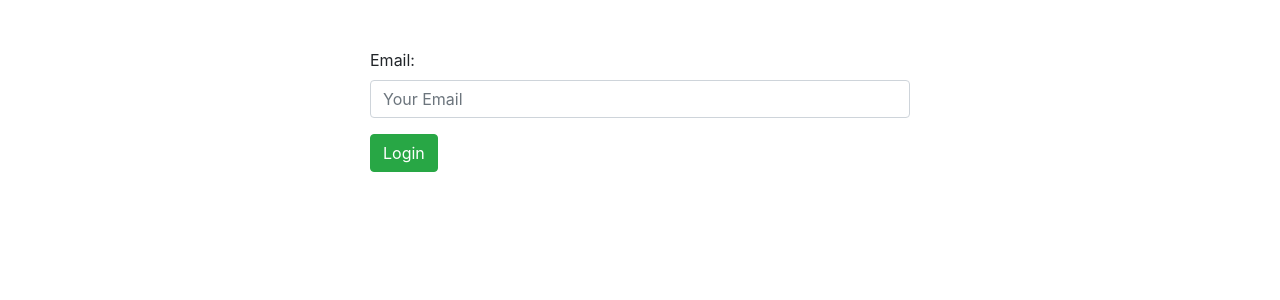
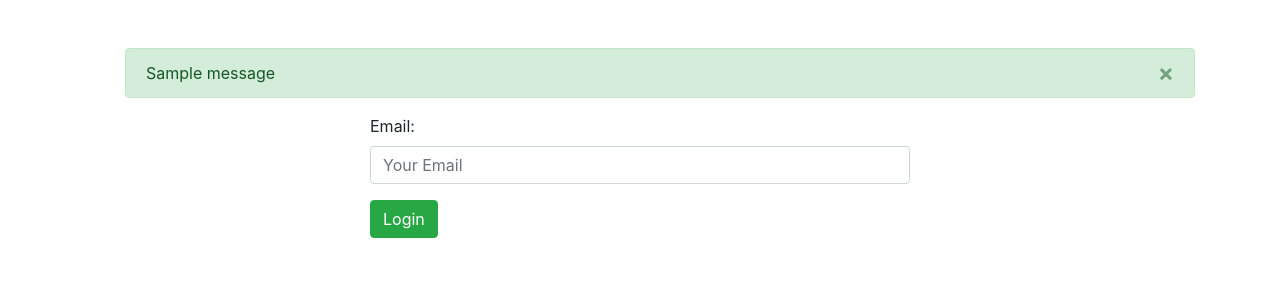
Before and after one commit to umutbektas/django-ecommerce, a Django app: page /accounts/guest/register/ in a window 1280 px wide. Shown: the part 56-356 px from the top of the page. Run offline with Django 3.2, Linux system fonts and the light colour scheme; tables that the repository leaves empty hold one stand-in row (values such as "Sample post"); one stand-in notice (Sample message) is shown; some libraries are stand-ins or nearby versions.

Commit message:
error message added to login page

```diff
--- a/accounts/views.py
+++ b/accounts/views.py
@@ -3,6 +3,7 @@ from django.contrib.auth import get_user_model, authenticate, login
 from .forms import RegisterForm, LoginForm, GuestForm
 from .models import GuestEmail
 from django.utils.http import is_safe_url
+from django.contrib import messages
 
 User = get_user_model()
 
@@ -52,7 +53,7 @@ def login_page(request):
             else:
                 return redirect('home_url')
         else:
-            print("Login error")
+            messages.warning(request, 'Credentials error.')
 
     return render(request, "accounts/login.html", context)
 
--- a/templates/accounts/login.html
+++ b/templates/accounts/login.html
@@ -6,6 +6,20 @@
 
 {% block content %}
 <div class="row d-flex justify-content-center">
+    <div class="col-12">
+        {% if messages %}
+            <ul class="messages">
+                {% for message in messages %}
+                    <div class="alert alert-{% if message.tags %}{{ message.tags }}{% endif %} alert-dismissible fade show" role="alert">
+                      {{ message }}
+                      <button type="button" class="close" data-dismiss="alert" aria-label="Close">
+                        <span aria-hidden="true">&times;</span>
+                      </button>
+                    </div>
+                {% endfor %}
+            </ul>
+        {% endif %}
+    </div>
     <div class="col-6">
         <form method="POST">{% csrf_token %}
         {% if next_url %}
```
